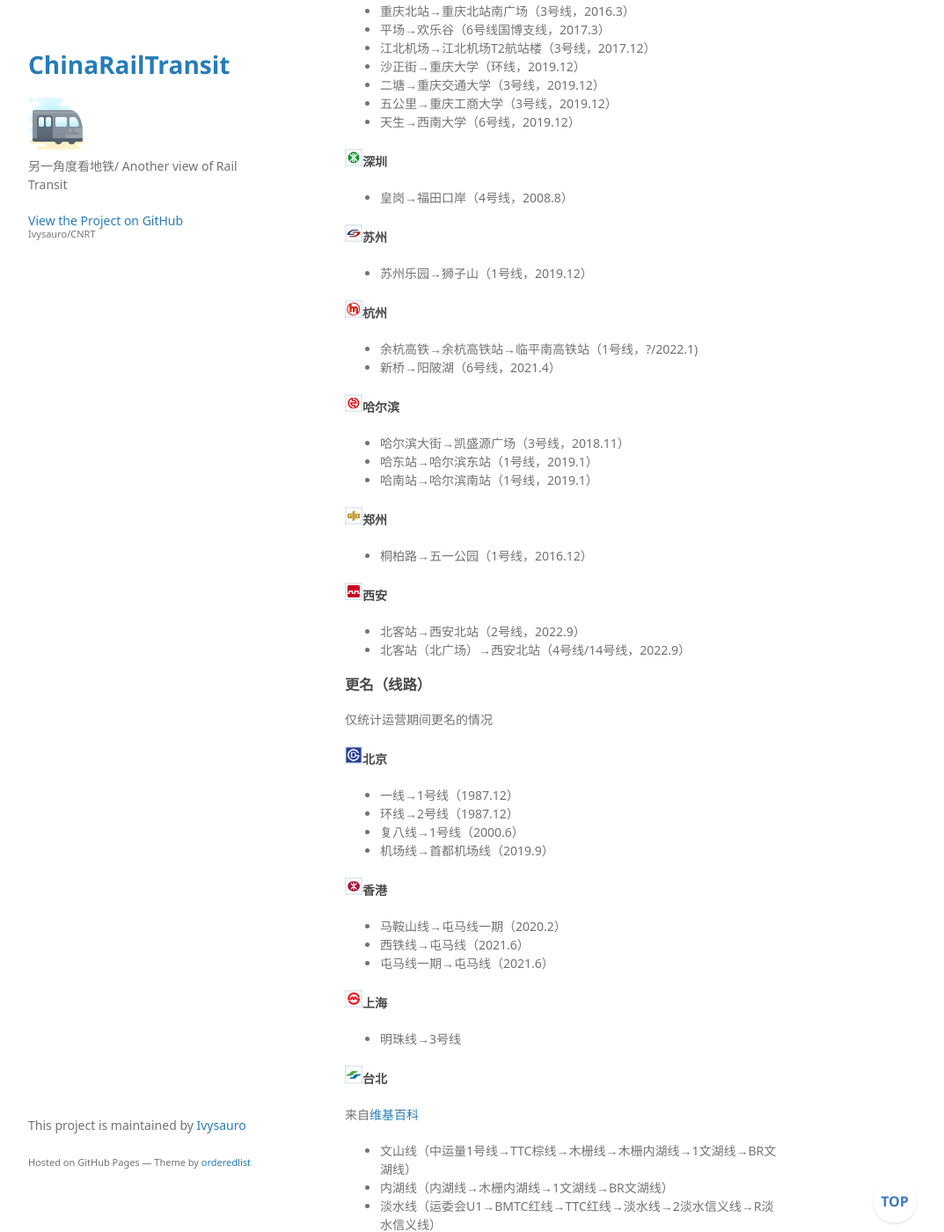
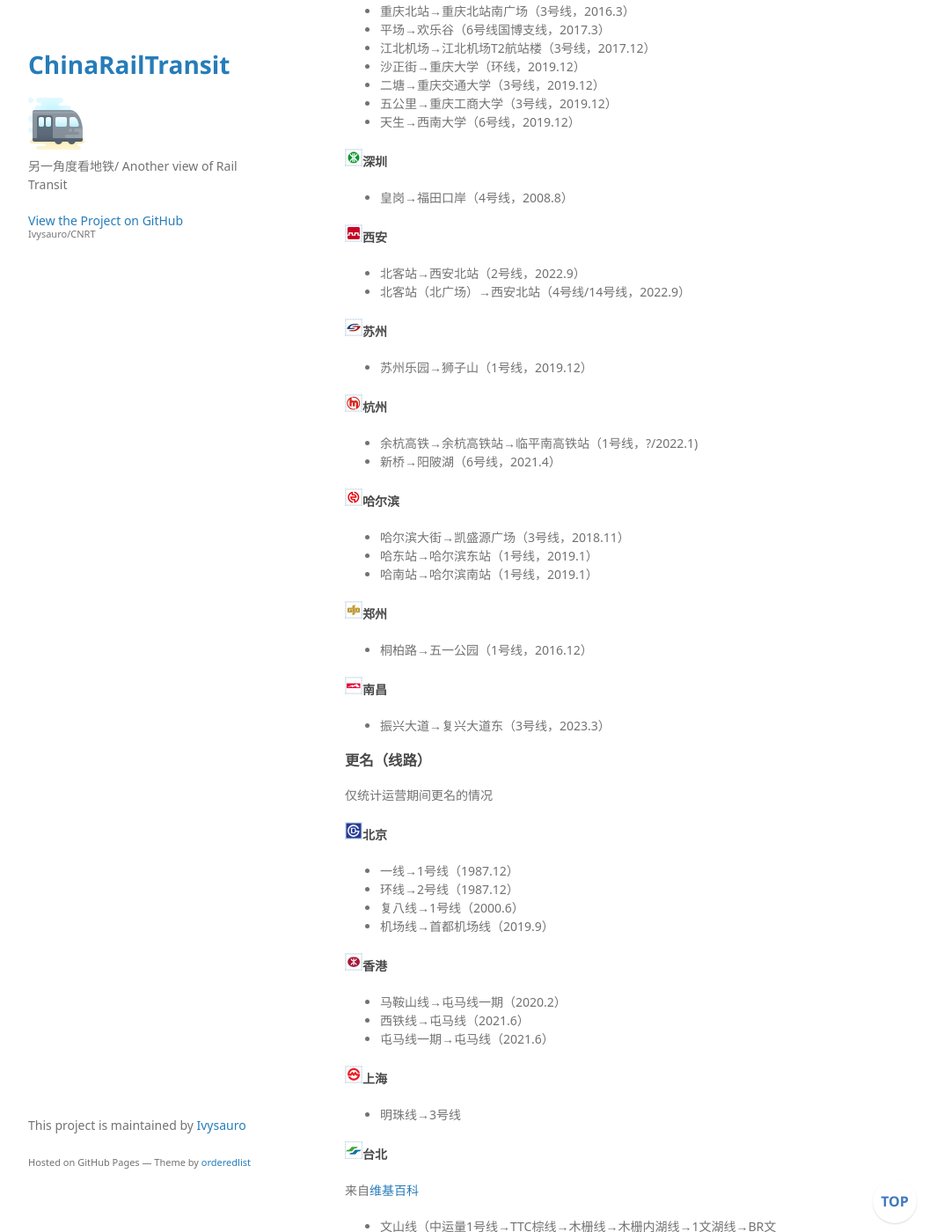
Before and after one commit to Ivysauro/CNRT, a Jekyll site: the page built from data/SpSta.md, in a window 1280 px wide and 1400 px high, scrolled down 14995 px. Shown: the whole window at 88% size, without its empty margins (178-1251 px from the left). Built offline with Jekyll 4.4.1, drawn with Linux system fonts in a browser that asks for light colours; some web fonts are replaced; our own code applies the rules of GitHub Pages for plain Markdown files; a script that is not in the unit is left out.

Commit message:
🍊更新南昌数据

```diff
--- a/data/SpSta.md
+++ b/data/SpSta.md
@@ -626,6 +626,10 @@
 #### <img src="https://raw.githubusercontent.com/Ivysauro/CNRT/master/images/city/sz.gif" width="20" hegiht="20"/>深圳
 - 皇岗→福田口岸（4号线，2008.8）
 
+#### <img src="https://raw.githubusercontent.com/Ivysauro/CNRT/master/images/city/xa.gif" width="20" hegiht="20"/>西安
+- 北客站→西安北站（2号线，2022.9）
+- 北客站（北广场）→西安北站（4号线/14号线，2022.9）
+
 #### <img src="https://raw.githubusercontent.com/Ivysauro/CNRT/master/images/city/suz.gif" width="20" hegiht="20"/>苏州
 - 苏州乐园→狮子山（1号线，2019.12）
 
@@ -641,9 +645,8 @@
 #### <img src="https://raw.githubusercontent.com/Ivysauro/CNRT/master/images/city/zz.gif" width="20" hegiht="20"/>郑州
 - 桐柏路→五一公园（1号线，2016.12）
 
-#### <img src="https://raw.githubusercontent.com/Ivysauro/CNRT/master/images/city/xa.gif" width="20" hegiht="20"/>西安
-- 北客站→西安北站（2号线，2022.9）
-- 北客站（北广场）→西安北站（4号线/14号线，2022.9）
+#### <img src="https://raw.githubusercontent.com/Ivysauro/CNRT/master/images/city/nc.gif" width="20" hegiht="20"/>南昌
+- 振兴大道→复兴大道东（3号线，2023.3）
 
 ### 更名（线路）
 
```
